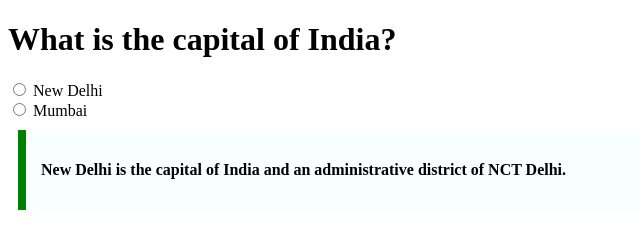
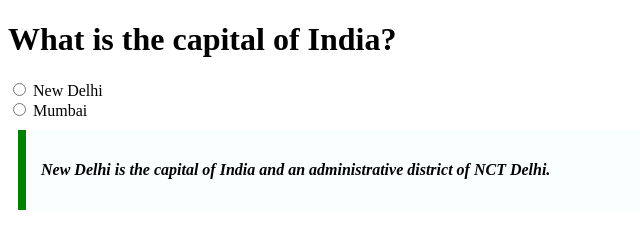
Before and after one commit to acciojob/trivia-Dipak1121, a website: page main.html in a window 1280 px wide. Shown: the full height of the page, 0-640 px from the left. Drawn offline with Linux system fonts and the light colour scheme.

Commit message:
created a submission

```diff
--- a/main.html
+++ b/main.html
@@ -14,7 +14,7 @@
 	<br>
 	<input type="radio" id="mumbai" name="city">
 	<lable for="mumbai">Mumbai</lable>
-	<blockquote><p>New Delhi is the capital of India and an administrative district of NCT Delhi.</p></blockquote>
+	<blockquote><p><cite>New Delhi is the capital of India and an administrative district of NCT Delhi.</cite></p></blockquote>
     <script type="text/javascript" src="./script.js">
 </script>
 
```
